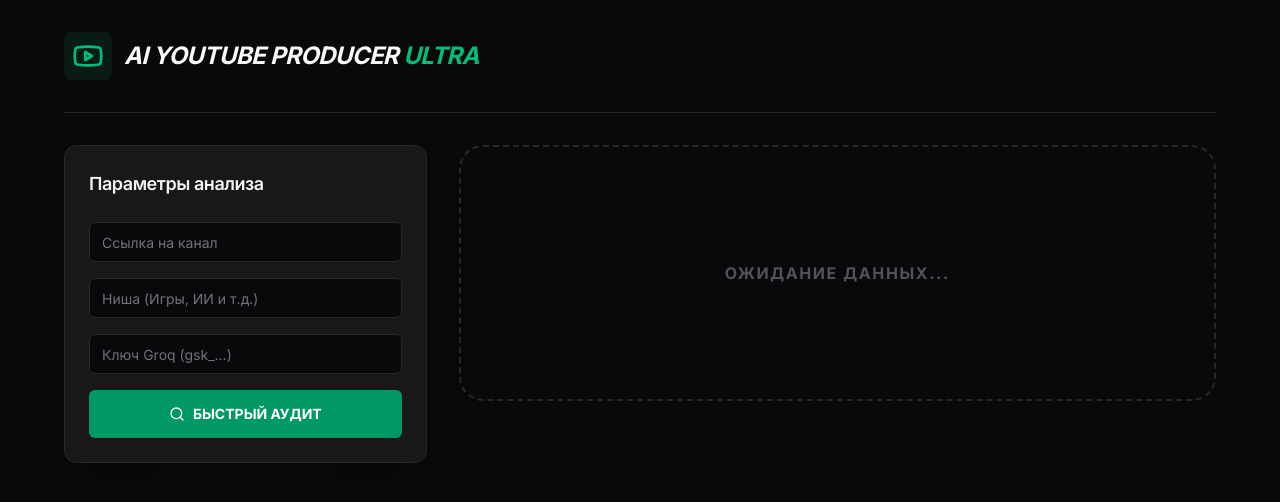
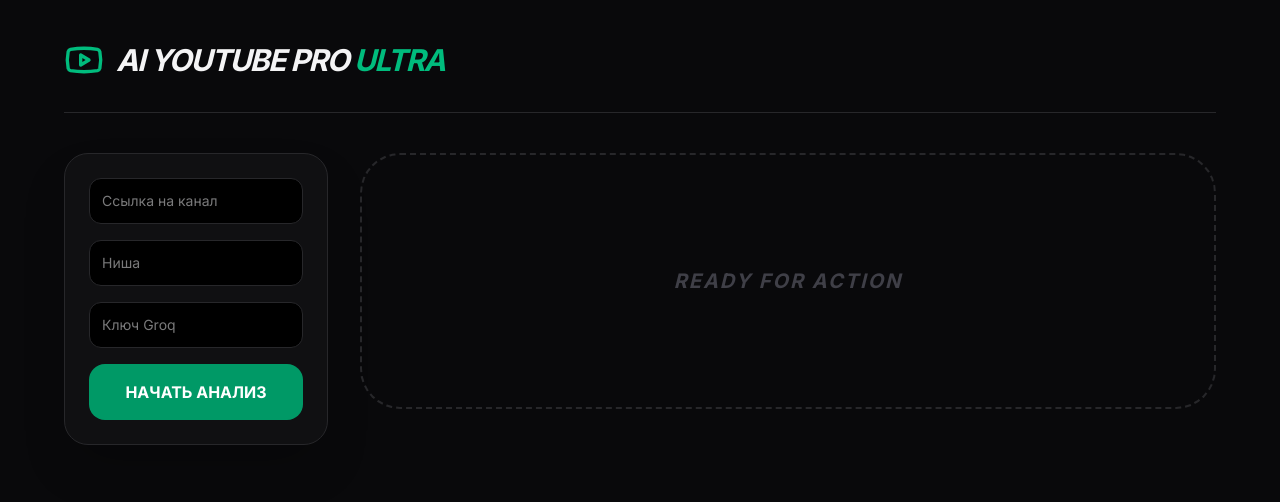
Before and after one commit to 214programmer/ai-youtube-producer, a React (Vite) app: page / in a window 1280 px wide. Shown: the top 502 px of the page. Built offline with nearby package versions, Linux system fonts and the light colour scheme.

Commit message:
Update App.tsx

```diff
--- a/src/App.tsx
+++ b/src/App.tsx
@@ -1,9 +1,5 @@
 import React, { useState } from 'react';
-import { Button } from './components/ui/button';
-import { Input } from './components/ui/input';
-import { Card, CardContent, CardHeader, CardTitle, CardDescription } from './components/ui/card';
-import { Loader2, Search, Youtube, TrendingUp, AlertTriangle, Lightbulb, FileText, Zap, ExternalLink, Users, BarChart3 } from 'lucide-react';
-import { LineChart, Line, XAxis, YAxis, CartesianGrid, Tooltip, ResponsiveContainer } from 'recharts';
+import { Loader2, Search, Youtube, TrendingUp, AlertTriangle, Lightbulb, FileText, Zap, ExternalLink } from 'lucide-react';
 
 export default function App() {
   const [channelUrl, setChannelUrl] = useState('');
@@ -12,14 +8,9 @@
   const [isLoading, setIsLoading] = useState(false);
   const [isDeepLoading, setIsDeepLoading] = useState(false);
   const [data, setData] = useState<any>(null);
-  const [deepReportDone, setDeepReportDone] = useState(false);
 
   const handleAnalyze = async () => {
-    if (!channelUrl || !niche) {
-      alert('Заполните ссылку и нишу');
-      return;
-    }
-    setIsLoading(true); setData(null); setDeepReportDone(false);
+    setIsLoading(true); setData(null);
     try {
       const res = await fetch('/api/analyze', {
         method: 'POST',
@@ -38,184 +29,105 @@
       const res = await fetch('/api/detailed', {
         method: 'POST',
         headers: { 'Content-Type': 'application/json' },
-        body: JSON.stringify({ channelTitle: data.channelData.title, niche, apiKey: customGeminiKey })
+        body: JSON.stringify({ channelTitle: data.channelData.title, niche, apiKey: customGeminiKey, task: 'plan' })
       });
       const deepData = await res.json();
-      setData({ ...data, aiAnalysis: { ...data.aiAnalysis, ...deepData } });
-      setDeepReportDone(true);
+      setData({ ...data, aiAnalysis: { ...data.aiAnalysis, contentPlan: deepData.contentPlan } });
     } catch (e: any) { alert(e.message); } finally { setIsDeepLoading(false); }
   };
 
   return (
-    <div className="min-h-screen bg-zinc-950 font-sans text-zinc-100 p-8">
-      <div className="max-w-6xl mx-auto space-y-8">
+    <div className="min-h-screen bg-[#09090b] text-zinc-100 p-4 md:p-10 font-sans">
+      <div className="max-w-6xl mx-auto space-y-10">
 
-        <header className="flex items-center space-x-3 pb-8 border-b border-zinc-800">
-          <div className="bg-emerald-500/10 p-2 rounded-lg">
-            <Youtube className="w-8 h-8 text-emerald-500" />
-          </div>
-          <div>
-            <h1 className="text-2xl font-bold tracking-tight text-zinc-50 uppercase italic">AI YouTube Producer <span className="text-emerald-500">Ultra</span></h1>
-          </div>
+        <header className="flex items-center space-x-3 border-b border-zinc-800 pb-8">
+          <Youtube className="w-10 h-10 text-emerald-500" />
+          <h1 className="text-3xl font-black italic tracking-tighter uppercase">AI YOUTUBE PRO <span className="text-emerald-500">ULTRA</span></h1>
         </header>
 
-        <div className="grid grid-cols-1 lg:grid-cols-3 gap-8">
-
-          {/* Левая колонка - Форма */}
-          <div className="lg:col-span-1 space-y-6">
-            <Card className="bg-zinc-900 border-zinc-800 shadow-2xl">
-              <CardHeader>
-                <CardTitle className="text-lg">Параметры анализа</CardTitle>
-              </CardHeader>
-              <CardContent className="space-y-4">
-                <Input placeholder="Ссылка на канал" value={channelUrl} onChange={(e) => setChannelUrl(e.target.value)} className="bg-zinc-950 border-zinc-800" />
-                <Input placeholder="Ниша (Игры, ИИ и т.д.)" value={niche} onChange={(e) => setNiche(e.target.value)} className="bg-zinc-950 border-zinc-800" />
-                <Input type="password" placeholder="Ключ Groq (gsk_...)" value={customGeminiKey} onChange={(e) => setCustomGeminiKey(e.target.value)} className="bg-zinc-950 border-zinc-800" />
-
-                <Button className="w-full bg-emerald-600 hover:bg-emerald-700 text-white font-bold h-12" onClick={handleAnalyze} disabled={isLoading}>
-                  {isLoading ? <Loader2 className="w-4 h-4 mr-2 animate-spin" /> : <Search className="w-4 h-4 mr-2" />}
-                  БЫСТРЫЙ АУДИТ
-                </Button>
-              </CardContent>
-            </Card>
+        <div className="grid grid-cols-1 lg:grid-cols-4 gap-8">
+          {/* Форма */}
+          <div className="lg:col-span-1 space-y-4 bg-zinc-900/50 p-6 rounded-3xl border border-zinc-800 h-fit shadow-2xl">
+            <input placeholder="Ссылка на канал" value={channelUrl} onChange={(e)=>setChannelUrl(e.target.value)} className="w-full bg-black border border-zinc-800 rounded-xl p-3 text-sm focus:border-emerald-500 outline-none transition-all" />
+            <input placeholder="Ниша" value={niche} onChange={(e)=>setNiche(e.target.value)} className="w-full bg-black border border-zinc-800 rounded-xl p-3 text-sm focus:border-emerald-500 outline-none transition-all" />
+            <input type="password" placeholder="Ключ Groq" value={customGeminiKey} onChange={(e)=>setCustomGeminiKey(e.target.value)} className="w-full bg-black border border-zinc-800 rounded-xl p-3 text-sm focus:border-emerald-500 outline-none transition-all" />
+            <button onClick={handleAnalyze} disabled={isLoading} className="w-full bg-emerald-600 hover:bg-emerald-500 text-white font-black py-4 rounded-2xl flex items-center justify-center transition-all">
+              {isLoading ? <Loader2 className="animate-spin w-5 h-5" /> : "НАЧАТЬ АНАЛИЗ"}
+            </button>
           </div>
 
-          {/* Правая колонка - Результаты */}
-          <div className="lg:col-span-2 space-y-8">
-            {!data && !isLoading && (
-              <div className="h-64 border-2 border-dashed border-zinc-800 rounded-3xl flex items-center justify-center text-zinc-600 font-bold uppercase tracking-widest">
-                ОЖИДАНИЕ ДАННЫХ...
-              </div>
-            )}
+          {/* Результаты */}
+          <div className="lg:col-span-3 space-y-8">
+            {!data && !isLoading && <div className="h-64 border-2 border-dashed border-zinc-800 rounded-[40px] flex items-center justify-center text-zinc-700 font-black tracking-widest text-xl italic">READY FOR ACTION</div>}
 
-            {isLoading && (
-              <div className="h-64 flex flex-col items-center justify-center space-y-4">
-                <Loader2 className="w-12 h-12 animate-spin text-emerald-500" />
-                <p className="text-zinc-500 animate-pulse font-medium">ИИ сканирует ваш канал и ищет слабые места...</p>
-              </div>
-            )}
+            {isLoading && <div className="h-64 flex flex-col items-center justify-center space-y-4"><Loader2 className="w-12 h-12 animate-spin text-emerald-500"/><p className="text-zinc-500 animate-pulse font-bold uppercase tracking-tighter">Scanning algorithms...</p></div>}
 
             {data && (
-              <div className="space-y-8 animate-in fade-in duration-700">
-
-                {/* Статистика */}
+              <div className="space-y-8 animate-in fade-in duration-500">
+                {/* Stats */}
                 <div className="grid grid-cols-2 md:grid-cols-4 gap-4">
                   {[
-                    {label: "Подписчики", val: data.channelData.subscribers, icon: <Users className="w-4 h-4 text-emerald-500" />},
-                    {label: "Просмотры", val: data.channelData.totalViews, icon: <BarChart3 className="w-4 h-4 text-emerald-500" />},
-                    {label: "Видео", val: data.channelData.videoCount, icon: <Youtube className="w-4 h-4 text-emerald-500" />},
-                    {label: "Конкуренты", val: data.outlierVideos.length, icon: <Zap className="w-4 h-4 text-emerald-500" />}
+                    {l: "Подписчики", v: data.channelData.subscribers},
+                    {l: "Просмотры", v: data.channelData.totalViews},
+                    {l: "Видео", v: data.channelData.videoCount},
+                    {l: "Конкуренты", v: data.outlierVideos.length}
                   ].map((s, i) => (
-                    <Card key={i} className="bg-zinc-900 border-zinc-800 p-4">
-                      <div className="flex justify-between items-start mb-2">
-                        <p className="text-[10px] text-zinc-500 uppercase font-bold">{s.label}</p>
-                        {s.icon}
-                      </div>
-                      <p className="text-xl font-black text-zinc-100 font-mono">{s.val.toLocaleString()}</p>
-                    </Card>
+                    <div key={i} className="bg-zinc-900 border border-zinc-800 p-5 rounded-3xl text-center shadow-xl">
+                      <p className="text-2xl font-black text-emerald-400 font-mono leading-none">{s.v.toLocaleString()}</p>
+                      <p className="text-[10px] text-zinc-500 font-bold uppercase mt-2 tracking-widest">{s.l}</p>
+                    </div>
                   ))}
                 </div>
 
-                {/* Кнопка подробного отчета */}
-                {!deepReportDone && (
-                    <Button onClick={handleDeepReport} disabled={isDeepLoading} className="w-full bg-violet-600 hover:bg-violet-500 h-20 text-xl font-black italic rounded-[30px] shadow-xl shadow-violet-900/20 border-t border-violet-400/20 transition-all animate-bounce">
-                        {isDeepLoading ? <Loader2 className="animate-spin mr-3 w-6 h-6"/> : <FileText className="mr-3 w-6 h-6"/>}
-                        ПОЛУЧИТЬ ПЛАН НА 14 ДНЕЙ
-                    </Button>
+                {/* Кнопка глубокого отчета */}
+                {!data.aiAnalysis.contentPlan.length && (
+                    <button onClick={handleDeepReport} disabled={isDeepLoading} className="w-full bg-violet-600 hover:bg-violet-500 h-20 rounded-[30px] flex items-center justify-center text-xl font-black italic shadow-2xl shadow-violet-900/20 transition-all border-t border-violet-400/20">
+                        {isDeepLoading ? <Loader2 className="animate-spin mr-3 w-7 h-7"/> : <FileText className="mr-3 w-7 h-7"/>}
+                        СФОРМИРОВАТЬ ПЛАН НА 14 ДНЕЙ
+                    </button>
                 )}
 
-                {/* График */}
-                <Card className="bg-zinc-900 border-zinc-800 p-6 rounded-[30px]">
-                  <CardTitle className="text-sm uppercase text-zinc-500 mb-6 tracking-widest">Динамика последних видео</CardTitle>
-                  <div className="h-56">
-                    <ResponsiveContainer width="100%" height="100%">
-                      <LineChart data={data.userVideos}>
-                        <CartesianGrid stroke="#27272a" vertical={false} />
-                        <XAxis hide />
-                        <YAxis stroke="#52525b" fontSize={10} axisLine={false} tickLine={false} />
-                        <Tooltip contentStyle={{backgroundColor:'#18181b', border:'none', borderRadius:'15px'}} />
-                        <Line type="monotone" dataKey="views" stroke="#10b981" strokeWidth={5} dot={{r:6, fill:'#10b981', strokeWidth:0}} />
-                      </LineChart>
-                    </ResponsiveContainer>
-                  </div>
-                </Card>
-
-                {/* Вирусные видео */}
+                {/* Конкуренты */}
                 <div className="space-y-4">
-                    <h3 className="text-lg font-bold flex items-center text-zinc-300 italic"><Zap className="mr-2 text-yellow-500 fill-yellow-500 w-5 h-5"/> РЕФЕРЕНСЫ НИШИ (КЛИКАБЕЛЬНО)</h3>
+                    <h3 className="text-xl font-black flex items-center italic text-emerald-500 uppercase tracking-tighter"><Zap className="mr-2 fill-yellow-500 text-yellow-500 w-5 h-5"/> Топ видео в нише</h3>
                     <div className="grid grid-cols-1 md:grid-cols-2 lg:grid-cols-4 gap-4">
                         {data.outlierVideos.map((v:any, i:number) => (
-                            <a key={i} href={v.url} target="_blank" rel="noreferrer" className="group">
-                                <Card className="bg-zinc-900 border-zinc-800 overflow-hidden group-hover:border-emerald-500 transition-all duration-300 rounded-2xl h-full">
-                                    <div className="relative">
-                                      <img src={v.thumbnail} className="aspect-video object-cover" alt="" />
-                                      <div className="absolute top-2 right-2 bg-emerald-500 text-black text-[9px] font-black px-2 py-0.5 rounded-full flex items-center">
-                                        СМОТРЕТЬ <ExternalLink className="w-2 h-2 ml-1" />
-                                      </div>
-                                    </div>
-                                    <div className="p-3">
-                                        <p className="text-xs font-bold line-clamp-2 leading-tight text-zinc-100">{v.title}</p>
-                                        <p className="text-[10px] text-zinc-500 mt-2 italic">{v.channelTitle}</p>
-                                    </div>
-                                </Card>
+                            <a key={i} href={v.url} target="_blank" rel="noreferrer" className="group block bg-zinc-900 border border-zinc-800 rounded-3xl overflow-hidden hover:border-emerald-500 transition-all shadow-xl">
+                                <img src={v.thumbnail} className="aspect-video object-cover w-full group-hover:scale-105 transition-all duration-500" alt="" />
+                                <div className="p-4">
+                                    <p className="text-[11px] font-bold line-clamp-2 leading-tight text-zinc-100">{v.title}</p>
+                                </div>
                             </a>
                         ))}
                     </div>
                 </div>
 
-                {/* Ошибки и советы */}
+                {/* Ошибки и Советы */}
                 <div className="grid grid-cols-1 md:grid-cols-2 gap-6">
-                    <div className="space-y-4">
-                        <h4 className="text-red-500 font-bold flex items-center uppercase text-xs tracking-tighter"><AlertTriangle className="mr-2 w-4 h-4"/> Критические ошибки</h4>
-                        {data.aiAnalysis.mistakes.map((m:string, i:number) => (
-                            <div key={i} className="p-4 bg-red-500/5 border border-red-500/10 rounded-2xl text-sm text-zinc-300 italic leading-relaxed">“ {m} ”</div>
-                        ))}
+                    <div className="bg-red-500/5 border border-red-500/10 p-6 rounded-[35px] space-y-4 shadow-2xl">
+                        <h4 className="text-red-500 font-black flex items-center text-xs tracking-widest uppercase"><AlertTriangle className="mr-2 w-4 h-4"/> ОШИБКИ</h4>
+                        <div className="space-y-2">{data.aiAnalysis.mistakes.map((m:string, i:number) => <div key={i} className="text-sm text-zinc-300 bg-black/40 p-4 rounded-2xl border border-zinc-800 leading-relaxed italic">“ {m} ”</div>)}</div>
                     </div>
-                    <div className="space-y-4">
-                        <h4 className="text-emerald-500 font-bold flex items-center uppercase text-xs tracking-tighter"><Lightbulb className="mr-2 w-4 h-4"/> Стратегия роста</h4>
-                        {data.aiAnalysis.tips.map((t:string, i:number) => (
-                            <div key={i} className="p-4 bg-emerald-500/5 border border-emerald-500/10 rounded-2xl text-sm text-zinc-300 leading-relaxed">{t}</div>
-                        ))}
+                    <div className="bg-emerald-500/5 border border-emerald-500/10 p-6 rounded-[35px] space-y-4 shadow-2xl">
+                        <h4 className="text-emerald-500 font-black flex items-center text-xs tracking-widest uppercase"><Lightbulb className="mr-2 w-4 h-4"/> СТРАТЕГИЯ</h4>
+                        <div className="space-y-2">{data.aiAnalysis.tips.map((t:string, i:number) => <div key={i} className="text-sm text-zinc-300 bg-black/40 p-4 rounded-2xl border border-zinc-800 leading-relaxed">{t}</div>)}</div>
                     </div>
                 </div>
 
-                {/* Подробный план */}
-                {deepReportDone && (
-                    <div className="space-y-8 pt-10 border-t border-zinc-800 animate-in slide-in-from-bottom-10 duration-1000">
-                        <h3 className="text-3xl font-black text-violet-400 italic uppercase tracking-tighter text-center">ГЛУБОКАЯ СТРАТЕГИЯ</h3>
+                {/* План на 14 дней */}
+                {data.aiAnalysis.contentPlan.length > 0 && (
+                    <div className="pt-10 border-t border-zinc-800 space-y-6 animate-in slide-in-from-bottom-10 duration-1000">
+                        <h3 className="text-3xl font-black text-violet-400 italic text-center uppercase tracking-tighter">План развития</h3>
                         <div className="grid grid-cols-1 md:grid-cols-2 gap-4">
                             {data.aiAnalysis.contentPlan.map((p:any, i:number) => (
-                                <div key={i} className="p-6 bg-zinc-900 rounded-[30px] border border-zinc-800 hover:border-violet-500/30 transition-all shadow-xl">
+                                <div key={i} className="p-6 bg-zinc-900 border border-zinc-800 rounded-[30px] hover:border-violet-500/40 transition-all shadow-xl">
                                     <span className="bg-violet-600 text-white px-4 py-1 rounded-full font-black text-[10px] uppercase">День {p.day}</span>
                                     <p className="text-base font-bold mt-4 text-zinc-100 leading-tight">{p.topic}</p>
                                 </div>
                             ))}
                         </div>
-
-                        {/* SEO и Монетизация из глубокого отчета */}
-                        <div className="grid grid-cols-1 md:grid-cols-2 gap-6">
-                            {data.aiAnalysis.seoPack && (
-                                <Card className="bg-zinc-900 border-zinc-800 p-6">
-                                    <h4 className="text-blue-400 font-bold mb-4 uppercase text-xs">SEO Оптимизация</h4>
-                                    <div className="flex flex-wrap gap-2">
-                                        {data.aiAnalysis.seoPack.recommendedTags.map((tag:string, idx:number)=>(
-                                            <span key={idx} className="bg-black px-2 py-1 rounded border border-zinc-800 text-[10px] text-zinc-400 font-mono">{tag}</span>
-                                        ))}
-                                    </div>
-                                </Card>
-                            )}
-                            {data.aiAnalysis.monetization && (
-                                <Card className="bg-zinc-900 border-zinc-800 p-6">
-                                    <h4 className="text-emerald-400 font-bold mb-4 uppercase text-xs">Бизнес-стратегия</h4>
-                                    <ul className="space-y-2 text-sm text-zinc-400">
-                                        {data.aiAnalysis.monetization.map((m:string, idx:number)=><li key={idx}>• {m}</li>)}
-                                    </ul>
-                                </Card>
-                            )}
-                        </div>
                     </div>
                 )}
-
               </div>
             )}
           </div>
```
